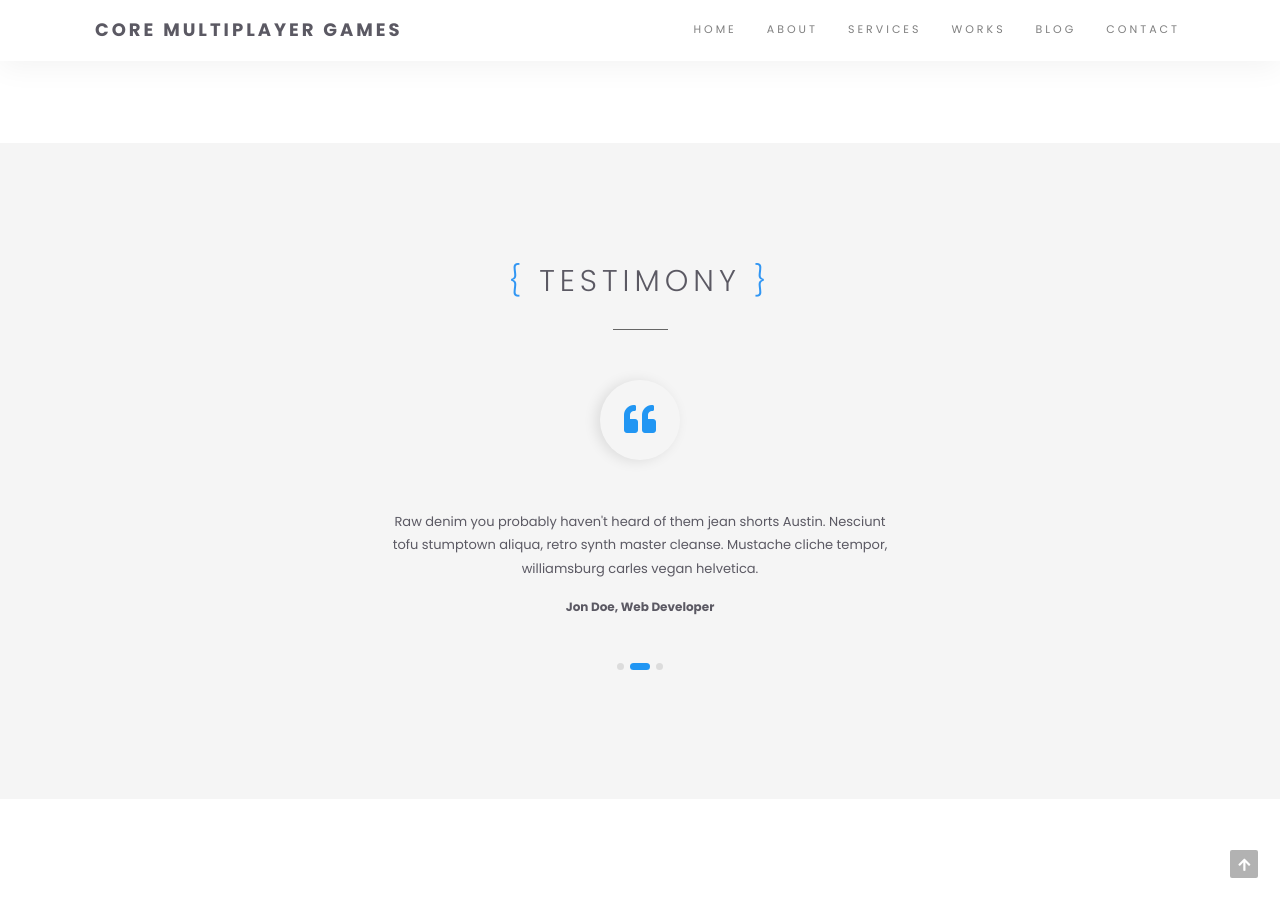
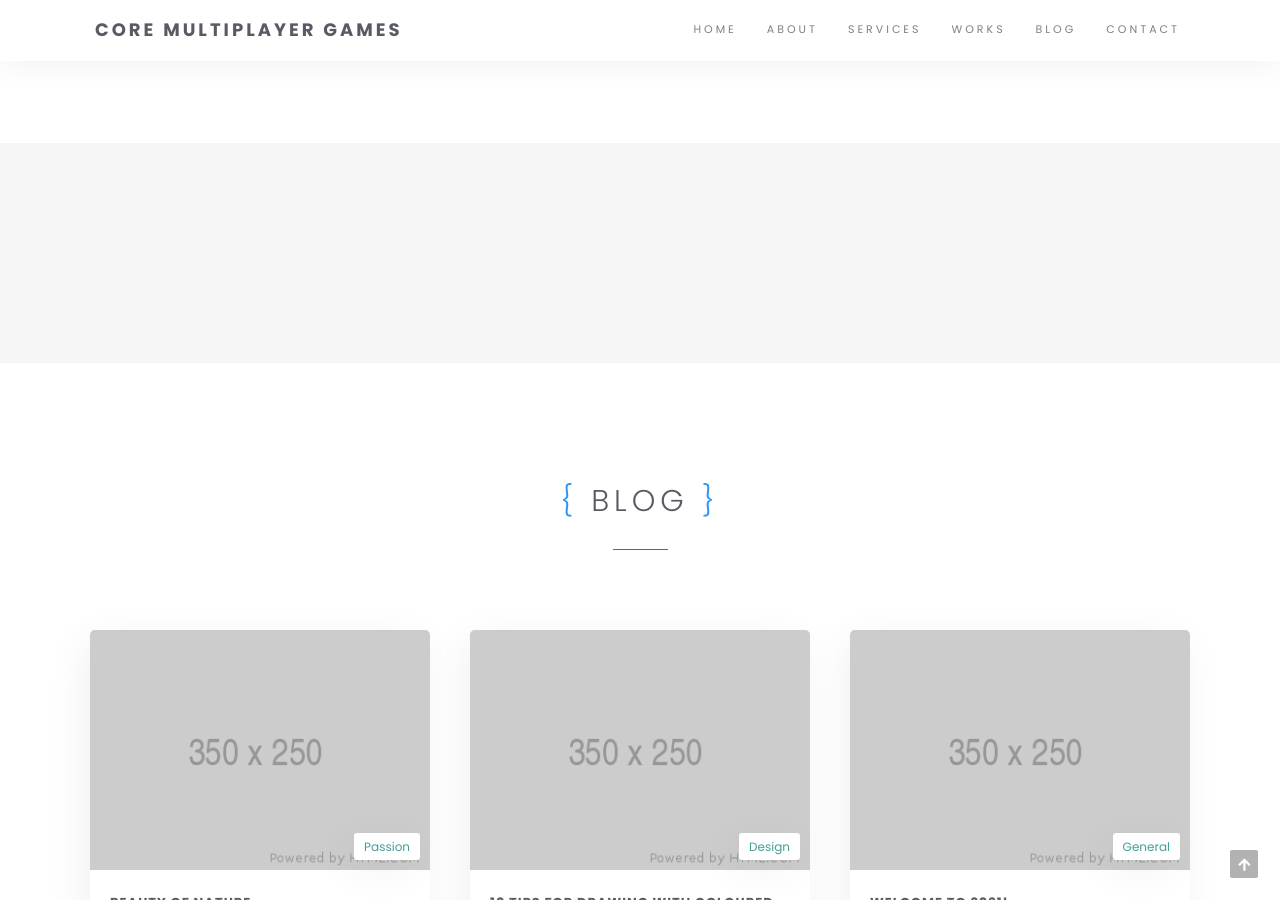
Before and after one commit to CoreMultiplayerGames/coremultiplayergames.github.io, a Jekyll site: the page built from index.html, in a window 1280 px wide and 900 px high, scrolled down 3961 px. Built offline with Jekyll 4.4.1, drawn with Linux system fonts in a browser that asks for light colours; some of the changed text lies outside the part shown.

Commit message:
Updating index.html to remove sections temporarily

```diff
--- a/index.html
+++ b/index.html
@@ -402,7 +402,7 @@
 	<div id="testimonial" class="module module-gray text-center">
 		<div class="container">
 
-			<div class="module-header wow fadeInUp">
+			<!-- <div class="module-header wow fadeInUp">
 				<h2 class="module-title"> Testimony </h2>
 				<div class="module-line"></div>
 			</div>
@@ -430,7 +430,7 @@
 						</div>
 					</div>
 
-				</div>
+				</div> -->
 
 			</div><!-- .row -->
 		</div><!-- .container -->
@@ -481,7 +481,7 @@
 
 	<!-- Hire start-->
 
-	<div class="module module-gray text-center">
+<!-- 	<div class="module module-gray text-center">
 
 		<div class="module-header wow fadeInUp">
 			<h2 class="module-title"> I AM AVAILABLE FOR FREELANCER </h2>
@@ -490,7 +490,7 @@
 
 		<button class="hireMe-btn">Hire Me</button>
 
-	</div>
+	</div> -->
 
 	<!-- Hire end -->
 
@@ -499,7 +499,7 @@
 	<section id="contact" class="module">
 		<div class="container">
 
-			<div class="module-header wow fadeInUp">
+			<!-- <div class="module-header wow fadeInUp">
 				<h2 class="module-title"> Contact </h2>
 				<div class="module-line"></div>
 			</div>
@@ -531,7 +531,7 @@
 						<div class="ajax-response"></div>
 					</form>
 
-				</div>
+				</div> -->
 
 			</div><!-- .row -->
 		</div><!-- .container -->
```
